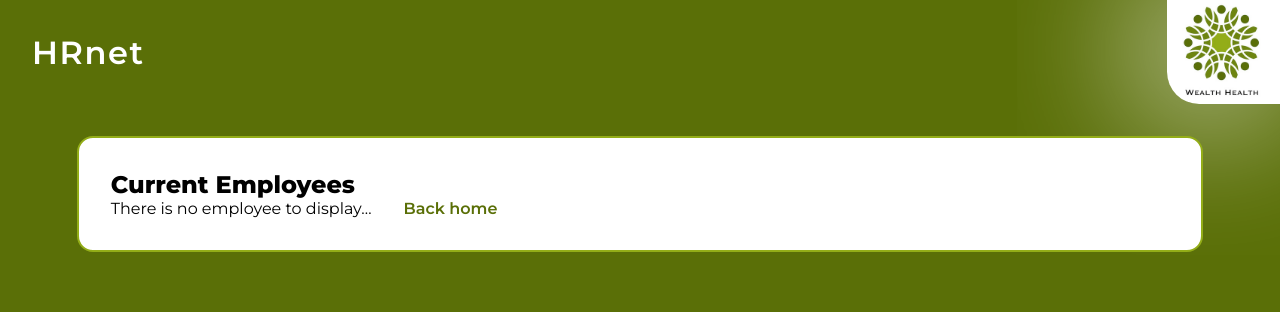
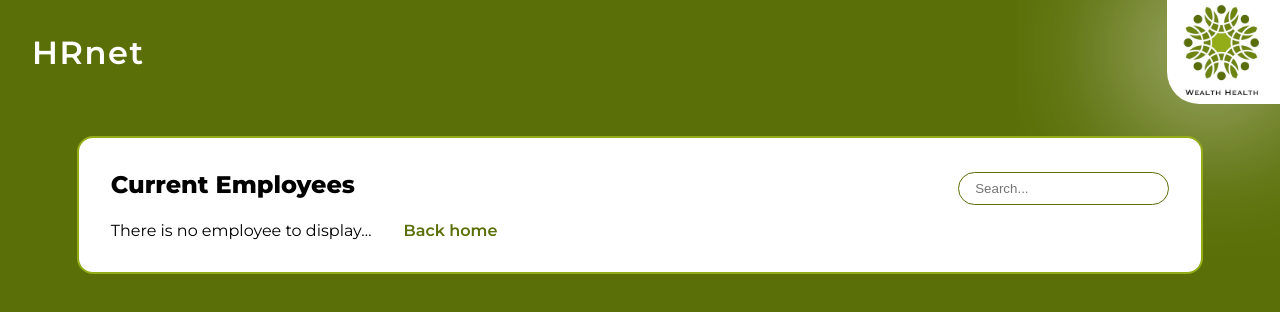
Before and after one commit to glg-dev/hrnet, a React (Create React App) app: page /employees in a window 1280 px wide. Shown: the top 312 px of the page. Built offline with nearby package versions, Linux system fonts and the light colour scheme.

Commit message:
search fonctionality

```diff
--- a/src/components/DropdownMenu.jsx
+++ b/src/components/DropdownMenu.jsx
@@ -37,7 +37,6 @@ const DropdownMenu = ({ options, selected, setInput }) => {
 
   function handleChange(e) {
     setInput(e)
-    console.log(e);
   }
 
   return (
--- a/src/components/Table.jsx
+++ b/src/components/Table.jsx
@@ -1,5 +1,5 @@
 import React from 'react';
-import { ColumnDef, PaginationState, getPaginationRowModel, flexRender, getCoreRowModel, useReactTable} from '@tanstack/react-table'
+import { getPaginationRowModel, flexRender, getCoreRowModel, useReactTable} from '@tanstack/react-table'
 import { useState } from 'react';
 import { useDispatch, useSelector } from 'react-redux';
 import { removeEmployee } from '../feature/employeeSlice';
@@ -51,6 +51,7 @@ const Table = () => {
   const employees = useSelector(state => state?.employee.employeesList)
   const dispatch = useDispatch()
 
+  const [filter, setFilter] = useState('')
   const [data, setData] = useState([...employees])
 
   const table = useReactTable({
@@ -65,16 +66,42 @@ const Table = () => {
   }
 
   useEffect(() => {
-    setData([...employees])
-  }, [employees])
+
+    if (filter) {
+      const newData = employees.filter((employee) => {
+        return Object
+          .values(employee)
+          .filter(value => typeof value === "string")
+          .toString()
+          .toLowerCase()
+          .includes(filter)
+      })
+      setData([...newData])
+    } else {
+      setData([...employees])
+    }
+  }, [filter, employees])
 
 
-  return !employees.length ? (
-        <div className='no-employees'>
-          There is no employee to display…
-          <Link to='/'>Back home</Link>
-        </div>
-      ) : (
+  return (
+    <>
+      <div className='filter'>
+        <input
+          type="text"
+          name="filter"
+          id="filter"
+          placeholder='Search...'
+          onChange={(e) => setFilter(e.target.value.toLowerCase())}
+        />
+      </div>
+
+    {!data.length ? (
+      <div className='no-employees'>
+        There is no employee to display…
+        <Link to='/'>Back home</Link>
+      </div>
+    ) : (
+      <>
         <div className="table__container">
           <table>
             <thead>
@@ -169,10 +196,12 @@ const Table = () => {
             </select>
           </div>
         </div>
-      )
+      </>
+    )}
 
+    </>
 
-
+  )
 }
 
 export default Table
--- a/src/styles/components/_table.scss
+++ b/src/styles/components/_table.scss
@@ -1,3 +1,14 @@
+.filter {
+  display: flex;
+  justify-content: flex-end;
+  margin-top: -1.7rem;
+  margin-bottom: 1rem;
+  input {
+    padding: 0.5rem 1rem;
+    border-radius: 25px;
+  }
+}
+
 .table__container {
   display: flex;
   flex-direction: column;
```
